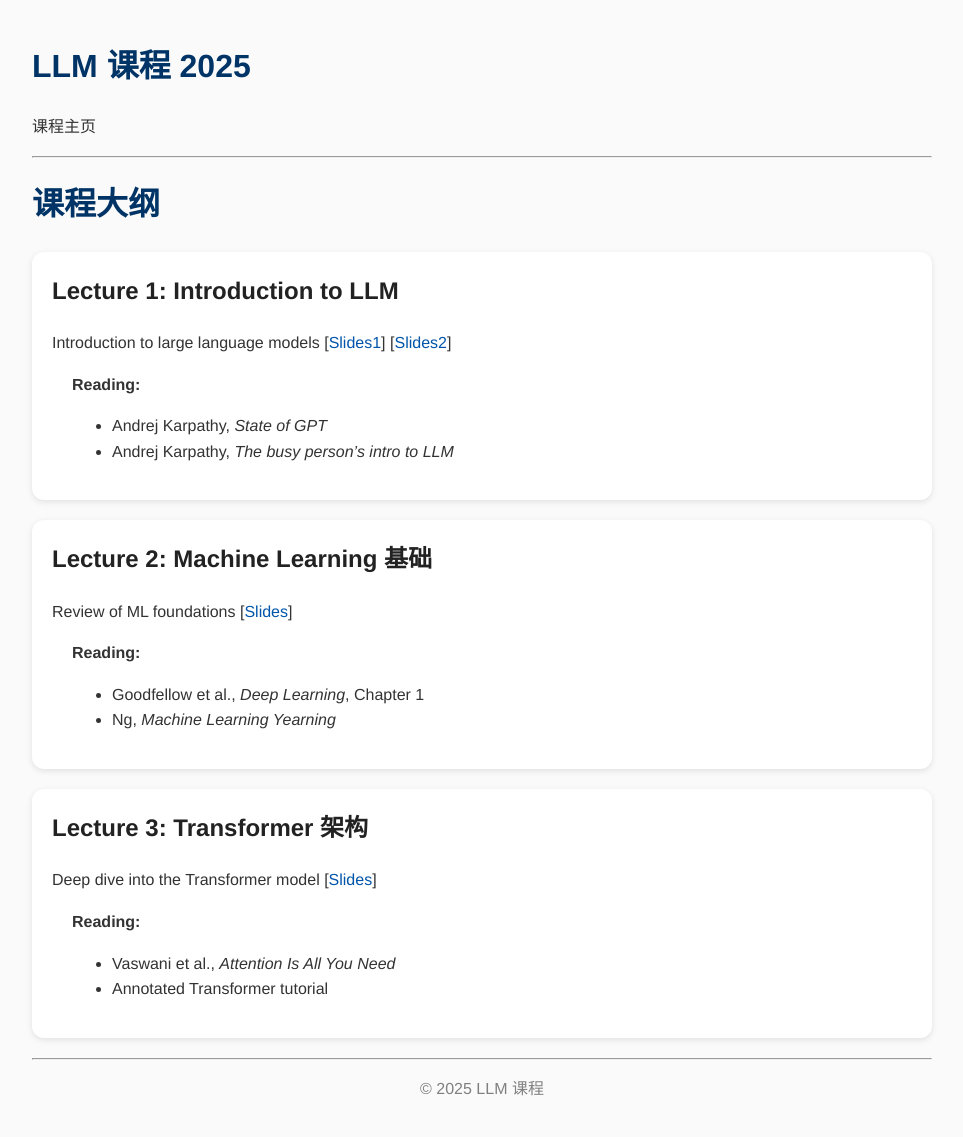
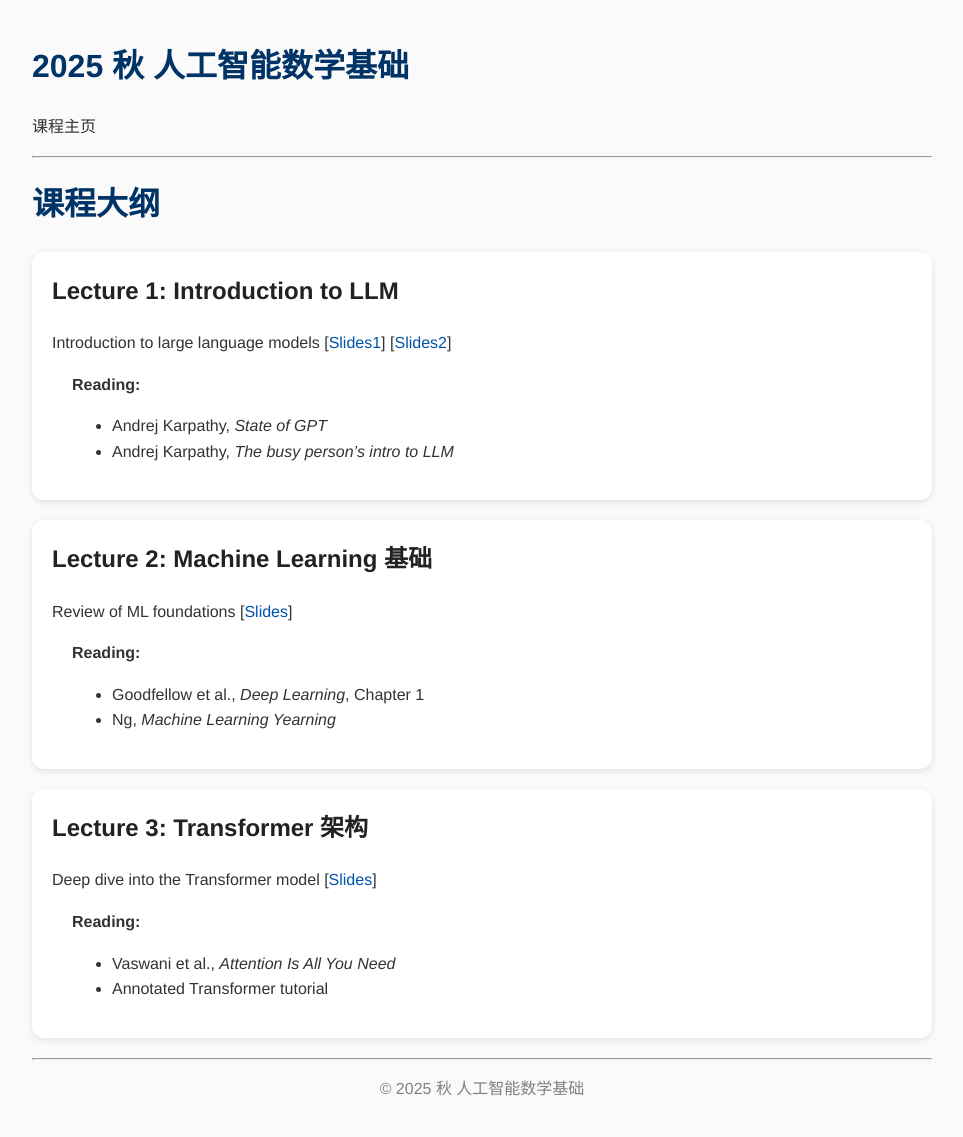
Before and after one commit to pkumelon/Mathematical-Fountations-of-AI, a Jekyll site: the page built from index.md, in a window 1280 px wide. Shown: the whole page, without its empty margins (158-1121 px from the left). Built offline with Jekyll 4.4.1, drawn with Linux system fonts in a browser that asks for light colours.

Commit message:
Update default.html

```diff
--- a/_layouts/default.html
+++ b/_layouts/default.html
@@ -7,7 +7,7 @@
 </head>
 <body>
   <header>
-    <h1>LLM 课程 2025</h1>
+    <h1>2025 秋 人工智能数学基础</h1>
     <p>课程主页</p>
     <hr>
   </header>
@@ -19,7 +19,7 @@
   <footer>
     <hr>
     <p style="text-align:center; color:gray;">
-      © 2025 LLM 课程
+      © 2025 秋 人工智能数学基础
     </p>
   </footer>
 </body>
```
